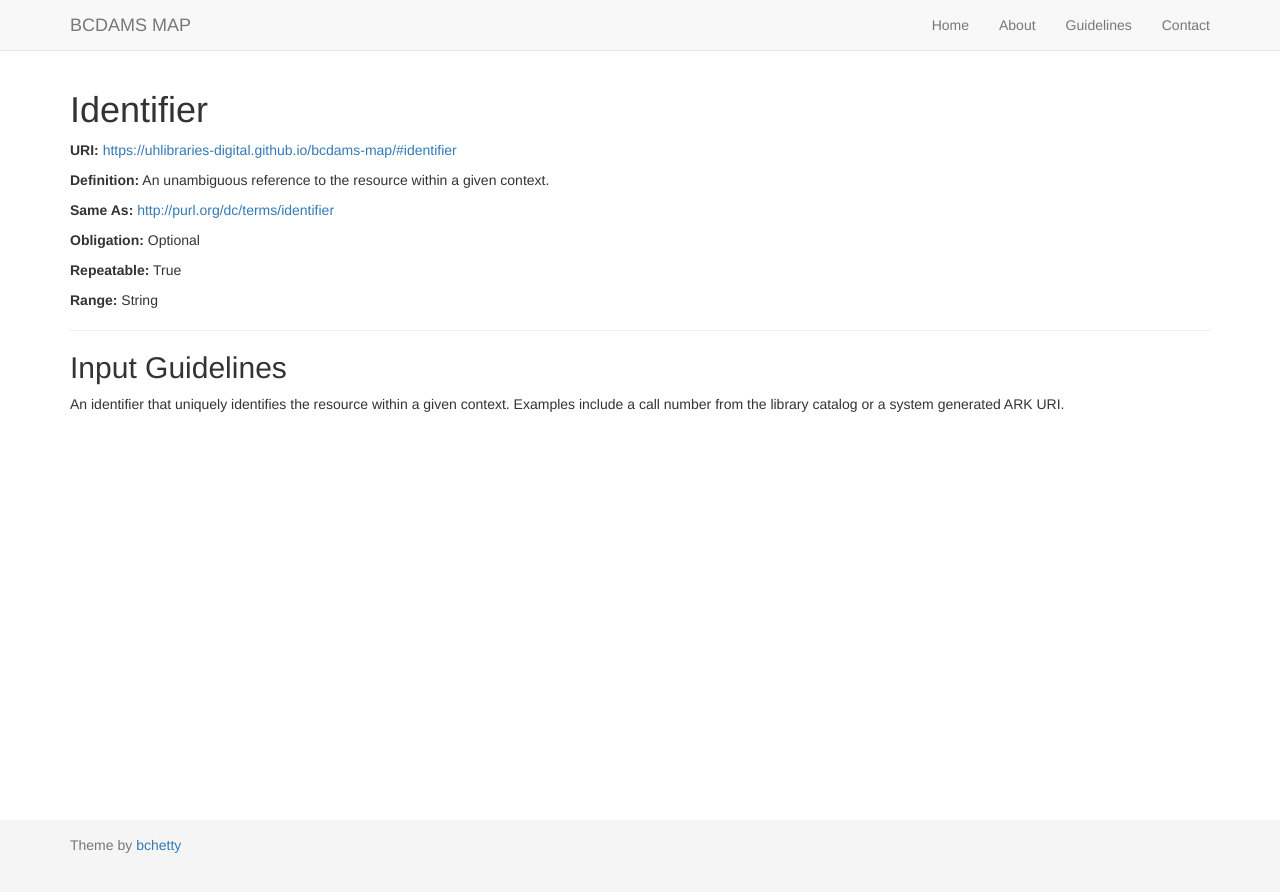
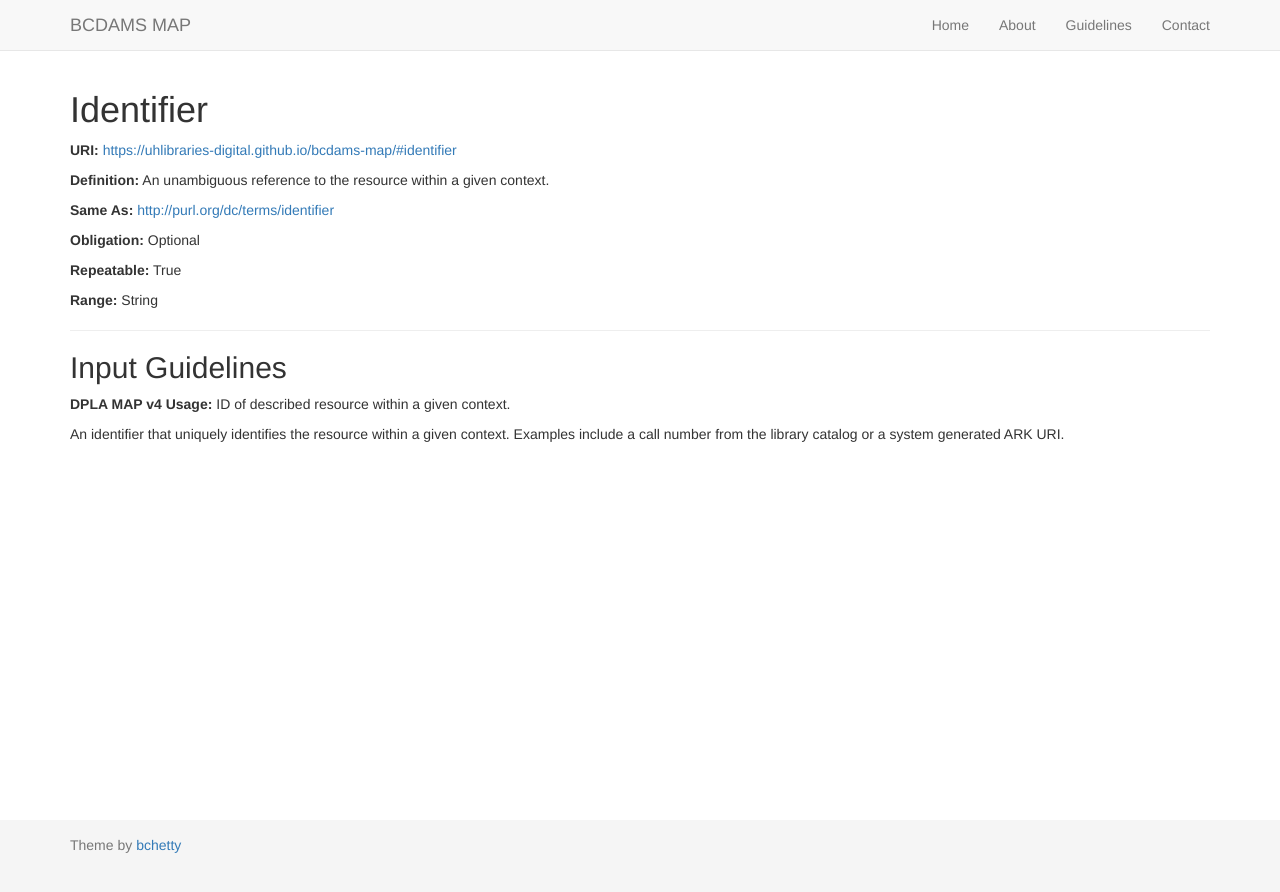
Before and after one commit to uhlibraries-digital/bcdams-map, a Jekyll site: the page built from guidelines/identifier.md, in a window 1280 px wide. Shown: the top 892 px of the page. Built offline with Jekyll 4.4.1, drawn with Linux system fonts in a browser that asks for light colours; nearby versions of some CDN libraries; comment, search, counter and statistics services are not loaded.

Commit message:
update identifier guidelines
Added DPLA MAP v4 usage guidelines

```diff
--- a/guidelines/identifier.md
+++ b/guidelines/identifier.md
@@ -7,4 +7,6 @@ comments: false
 
 {% include guidelines.md %}
 
+**DPLA MAP v4 Usage:** ID of described resource within a given context.
+
 An identifier that uniquely identifies the resource within a given context. Examples include a call number from the library catalog or a system generated ARK URI.
```
